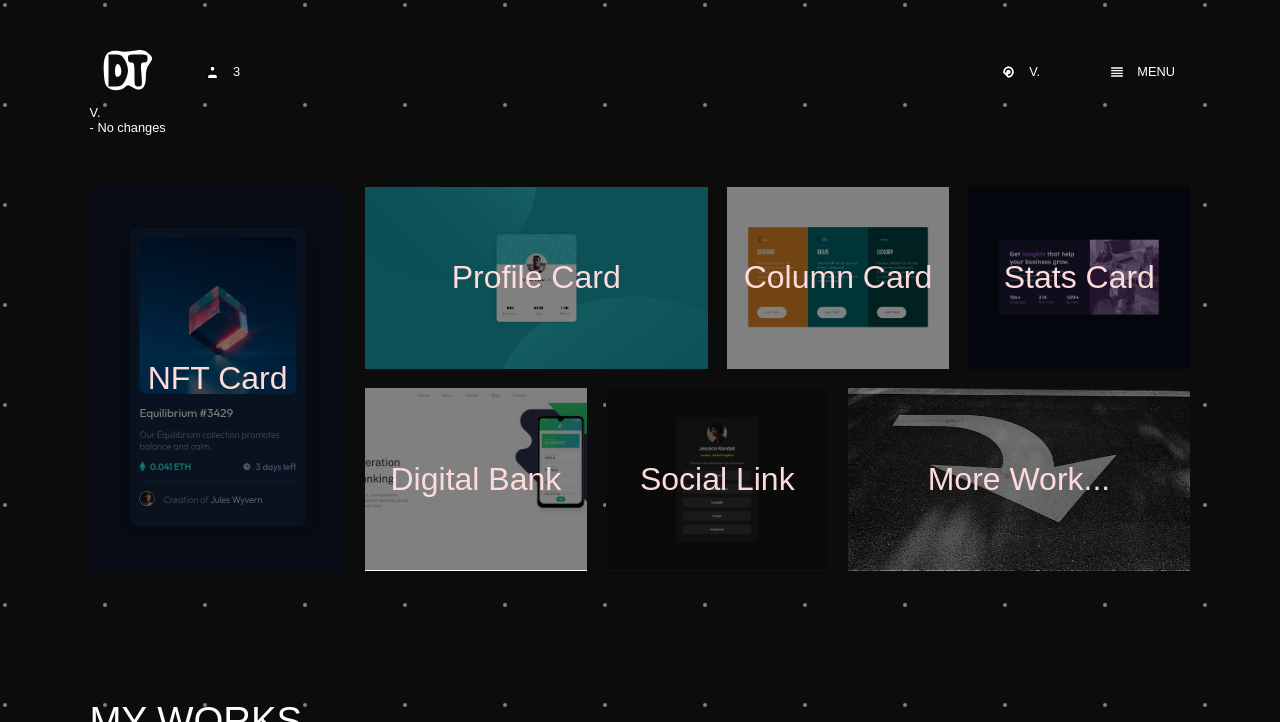
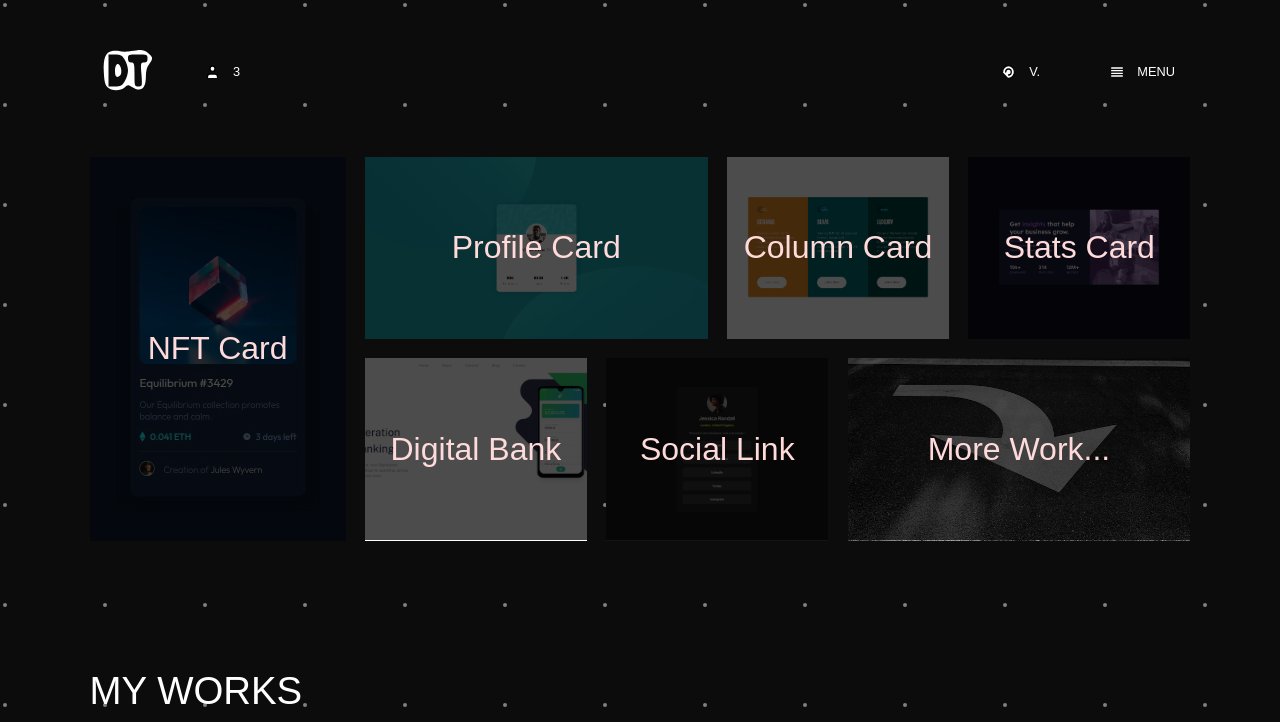
Before and after one commit to Gopdon32/DenyTeam, a PHP site: page / in a window 1280 px wide. Shown: the top 722 px of the page. Run offline with PHP 8.4, Linux system fonts and the light colour scheme; some web fonts are replaced.

Commit message:
V 1.0 Update

```diff
--- a/css/style.css
+++ b/css/style.css
@@ -31,6 +32,12 @@
   color: var(--txt);
   background: #0c0c0c url(../assets/images/background.svg) repeat;
   scroll-behavior: smooth;
+  position: relative;
+  max-height: 100vh;
+}
+
+html::-webkit-scrollbar {
+  display: none;
 }
 
 .wrapper {
@@ -111,46 +125,79 @@
   z-index: -1;
   left: 0;
 }
+
 .nav--btn:hover:before {
   content: "";
   width: 100%;
   background-color: var(--Falu-red);
 }
+
 /* Меню - скрытый блок */
 .nav--list--hide {
   display: none;
   padding: 1vw;
 }
+
 .nav--list--hide .nav--link:hover {
   background-color: var(--Rosewood);
 }
+
 .nav--list--hide .nav--link {
+  margin: 2vw 0;
   padding: 0.5vw 2vw;
-  margin: 2vw 0;
   line-height: 2;
 }
+
 .nav--block.open .nav--list--hide {
   display: flex;
-  flex-direction: column;
   align-items: center;
   justify-content: center;
   background-color: var(--Falu-red);
+  flex-direction: column;
+  border-radius: 2vw 0 2vw 2vw;
   transform: translateY(3.5vw) translateX(-3.8vw);
+  overflow: hidden;
   position: absolute;
   z-index: 3;
+  width: max-content;
   left: 0;
   top: 0;
-  width: max-content;
+}
+.active {
+  background-color: var(--Falu-red);
+}
+
+/* Обновление - скрытый блок*/
+.hiden {
+  display: none;
+}
+.version--block {
+}
+.version--block--wrapper::-webkit-scrollbar {
+  background-color: transparent;
+  width: 0.2vw;
+}
+.version--block--wrapper::-webkit-scrollbar-track {
+  background-color: #0009;
+}
+.version--block--wrapper::-webkit-scrollbar-thumb {
+  background-color: var(--Auburn);
+}
+.version--block--wrapper {
+  position: absolute;
+  top: -3.1vw;
+  right: 22.9vw;
+  bottom: 5vw;
+  padding: 2vw;
+  height: 10vw;
+  width: 15vw;
+  transform: translateY(15vh);
+  background-color: var(--Falu-red);
   border-radius: 2vw 0 2vw 2vw;
-  overflow: hidden;
+  overflow: auto;
+  z-index: 3;
 }
-.nav--block.active #burger::before {
-  border-radius: 0 2vw 0 0;
-  background: var(--Falu-red);
-  width: 100%;
-}
-.nav--block.active #burger img {
-  transform: rotate(90deg);
+.version--title {
 }
 
 /* Грид - секция */
@@ -161,26 +208,24 @@
   grid-template-columns: repeat(9, 1fr);
   grid-template-rows: minmax(15vw);
 }
+
 .grid--box {
   height: 100%;
   min-width: max-content;
   position: relative;
   overflow: hidden;
 }
-.grid--box:hover {
-  margin: 0 1vw;
-  border-top: 0.1vw solid #fff;
-  border-bottom: 0.1vw solid #fff;
-}
+
 .grid--box--link {
   height: 100%;
   display: flex;
   align-items: center;
   justify-content: center;
-  backdrop-filter: brightness(50%);
+  font-size: 2.5vw;
+  backdrop-filter: brightness(30%);
   color: var(--title);
-  font-size: 2.5vw;
 }
+
 .grid--box--link::before {
   content: "";
   width: 100%;
```
Also changed, not shown: other parts of css/style.css (+56 -9 lines).
